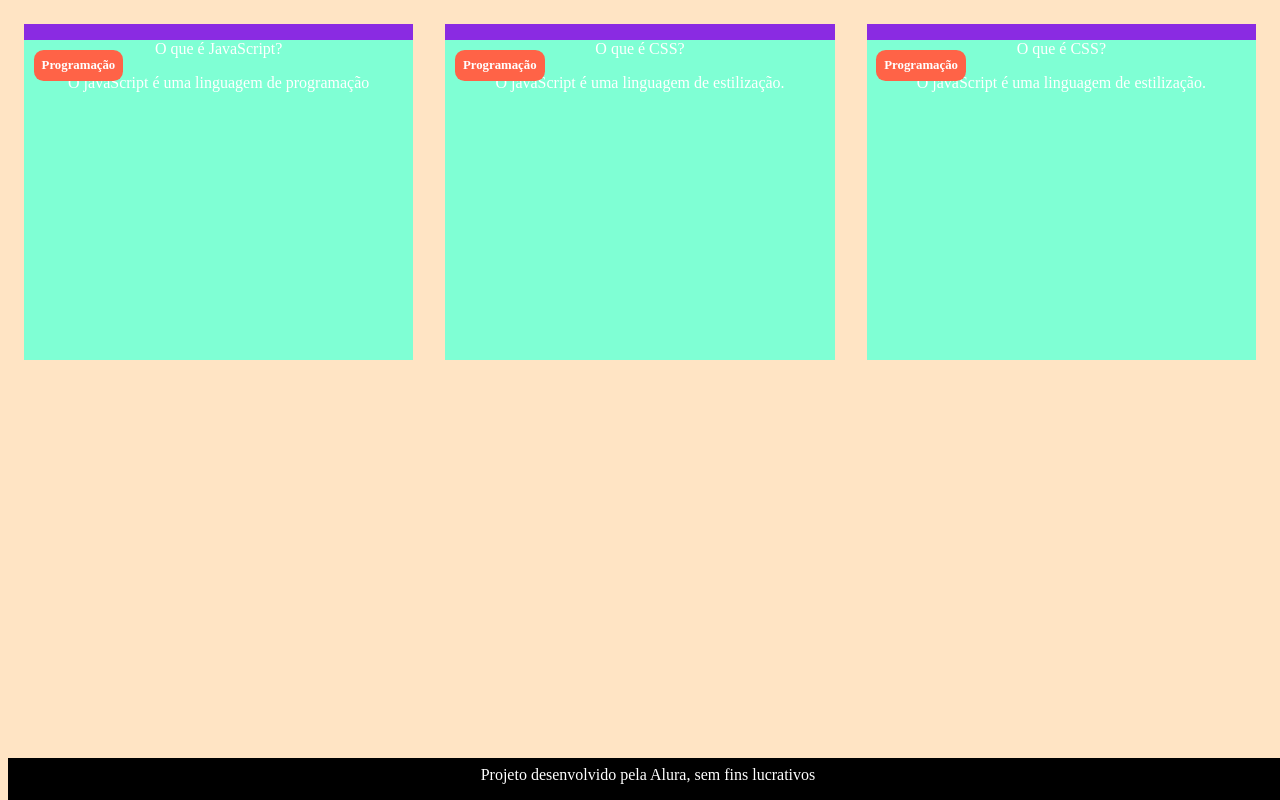
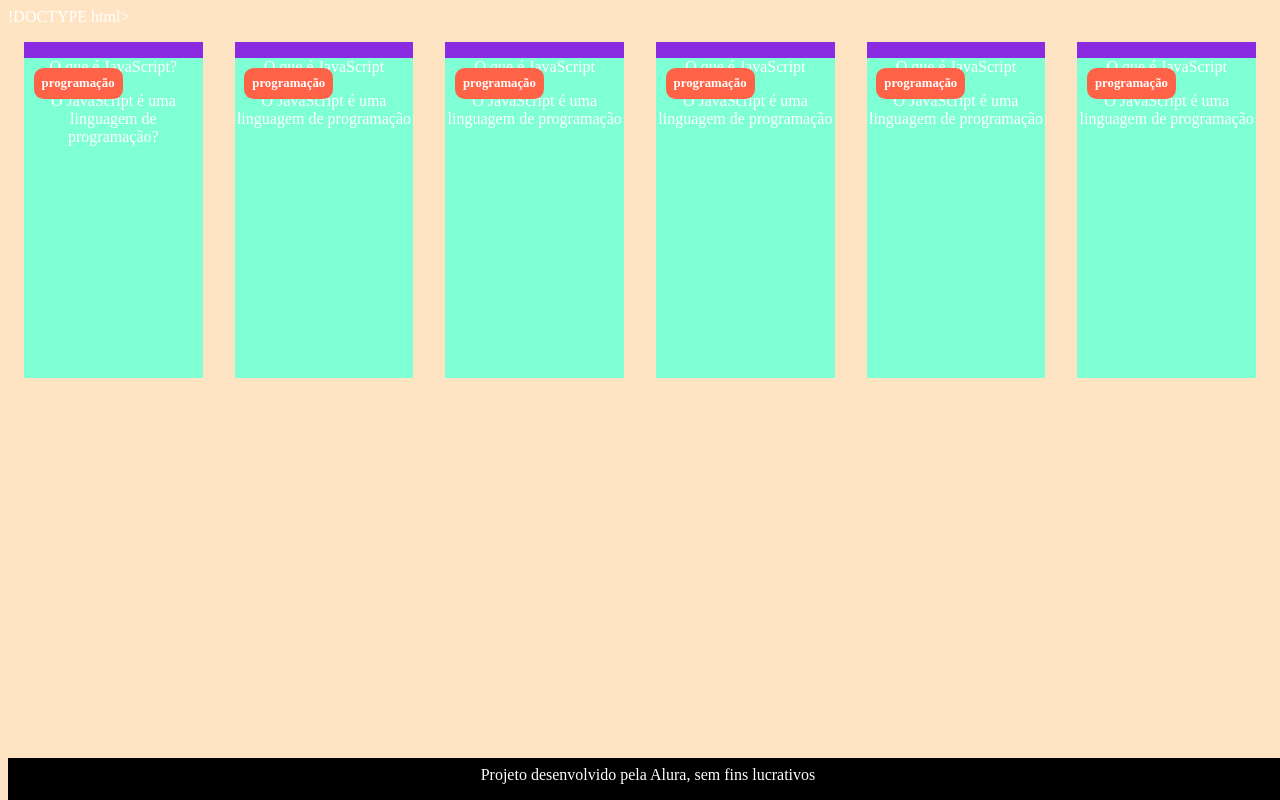
Before and after one commit to lesthiannys/lesthi, a plain HTML site: page index.html in a window 1280 px wide. Drawn offline with Linux system fonts and the light colour scheme.

Commit message:
Update index.html

```diff
--- a/index.html
+++ b/index.html
@@ -1,66 +1,68 @@
-<!DOCTYPE html>
+!DOCTYPE html>
 <html lang="pt-br">
 <head>
 <meta charset="UTF-8">
-<meta http-equiv="X-UA-Compatible" content="IE=edge">
 <meta name="viewport" content="width=device-width, initial-scale=1.0">
-<title>Flashcards</title>
 <link rel="stylesheet" href="assets/style.css">
+<title>Flashcard</title>
 </head>
 <body>
 <main>
 <section id="container">
 <article class="cartao">
 <div class="cartao__conteudo">
-<h3>Programação</h3>
-<div class="cartao__conteudo__pergunta">
-<p>O que é JavaScript?</p>
+<h3>programação</h3>
+<div class="cartao__conteudo__pergunta"> <p>O que é JavaScript?</p> </div>
+<div class="cartao__conteudo__resposta"> <p>O JavaScript é uma linguagem de programação?</p> </div>
 
 </div>
-<div class="cartao__conteudo__resposta" >
-<p>O javaScript é uma linguagem de programação</p>
-
-</div>
-
-</div>
-
 </article>
 <article class="cartao">
 <div class="cartao__conteudo">
-<h3>Programação</h3>
-<div class="cartao__conteudo__pergunta">
-<p>O que é CSS?</p>
+<h3>programação</h3>
+<div class="cartao__conteudo__pergunta"> <p>O que é JavaScript</p></div>
+<div class="cartao__conteudo__resposta"><p>O JavaScript é uma linguagem de programação</p> </div>
 
 </div>
-<div class="cartao__conteudo__resposta" >
-<p>O javaScript é uma linguagem de estilização.</p>
-
-</div>
-
-</div>
-
 </article>
 <article class="cartao">
 <div class="cartao__conteudo">
-<h3>Programação</h3>
-<div class="cartao__conteudo__pergunta">
-<p>O que é CSS?</p>
+<h3>programação</h3>
+<div class="cartao__conteudo__pergunta"> <p>O que é JavaScript</p></div>
+<div class="cartao__conteudo__resposta"> <p>O JavaScript é uma linguagem de programação</p> </div>
 
 </div>
-<div class="cartao__conteudo__resposta" >
-<p>O javaScript é uma linguagem de estilização.</p>
+</article>
+<article class="cartao">
+<div class="cartao__conteudo">
+<h3>programação</h3>
+<div class="cartao__conteudo__pergunta"> <p>O que é JavaScript</p></div>
+<div class="cartao__conteudo__resposta"> <p>O JavaScript é uma linguagem de programação</p> </div>
 
 </div>
+</article> <article class="cartao">
+<div class="cartao__conteudo">
+<h3>programação</h3>
+<div class="cartao__conteudo__pergunta"> <p>O que é JavaScript</p></div>
+<div class="cartao__conteudo__resposta"> <p>O JavaScript é uma linguagem de programação</p> </div>
 
 </div>
+</article> <article class="cartao">
+<div class="cartao__conteudo">
+<h3>programação</h3>
+<div class="cartao__conteudo__pergunta"> <p>O que é JavaScript</p></div>
+<div class="cartao__conteudo__resposta"> <p>O JavaScript é uma linguagem de programação</p> </div>
 
+</div>
 </article>
 
+
+
 </section>
+
 </main>
 <footer>
 <p>Projeto desenvolvido pela Alura, sem fins lucrativos</p>
 </footer>
-
 </body>
 </html>
```
